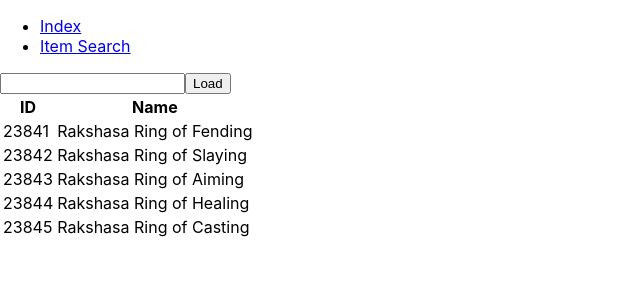
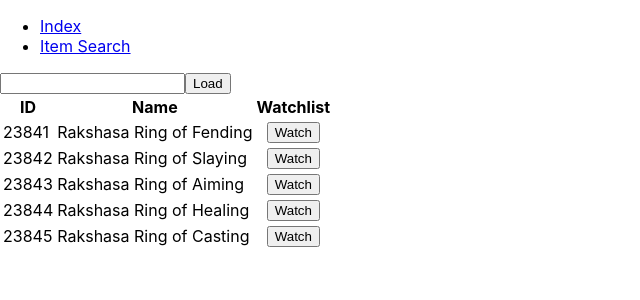
Before and after one commit to argoneuscze/FFXIV-Watcher, a React (Create React App) app: page /#/ in a window 1280 px wide. Both pictures are taken after a click on the button "Load". Shown: the top 300 px of the page, without its empty margins (0-640 px from the left). Built offline with nearby package versions, Linux system fonts and the light colour scheme.

Commit message:
added watch/unwatch

```diff
--- a/src/actions/watchlistActions.js
+++ b/src/actions/watchlistActions.js
@@ -10,11 +10,11 @@ export function watchlistAdd(item) {
     }
 }
 
-export function watchlistRemove(id) {
+export function watchlistRemove(item) {
     return {
         type: WATCHLIST_REMOVE,
         payload: {
-            id: id
+            id: item.ID
         }
     }
 }
--- a/src/components/item_search/SearchResultsTable.js
+++ b/src/components/item_search/SearchResultsTable.js
@@ -1,12 +1,23 @@
 import React from 'react';
 
 export default class SearchResultsTable extends React.Component {
+    isWatched(id) {
+        return this.props.watched.has(id);
+    }
+
     render() {
         const items = this.props.data.map(val => {
             return (
                 <tr key={val.ID}>
                     <td>{val.ID}</td>
                     <td>{val.name}</td>
+                    <th>
+                        {!this.isWatched(val.ID) ? (
+                            <button onClick={() => this.props.watchAdd(val)}>Watch</button>
+                        ) : (
+                            <button onClick={() => this.props.watchRemove(val)}>Unwatch</button>
+                        )}
+                    </th>
                 </tr>
             )
         });
@@ -17,6 +28,7 @@ export default class SearchResultsTable extends React.Component {
                 <tr>
                     <th>ID</th>
                     <th>Name</th>
+                    <th>Watchlist</th>
                 </tr>
                 </thead>
                 <tbody>
--- a/src/containers/ItemSearchContainer.js
+++ b/src/containers/ItemSearchContainer.js
@@ -12,7 +12,8 @@ class ItemSearchContainer extends React.Component {
                 {this.props.isFetching && <p>Loading...</p>}
                 <SearchBox onSearch={this.props.itemSearchFetch}/>
                 {this.props.error.length > 0 && <p>Error occurred</p>}
-                <SearchResultsTable data={this.props.data}/>
+                <SearchResultsTable data={this.props.data} watched={this.props.watched}
+                                    watchAdd={this.props.watchlistAdd} watchRemove={this.props.watchlistRemove}/>
             </div>
         );
     }
@@ -21,7 +22,7 @@ class ItemSearchContainer extends React.Component {
 function mapStateToProps(state) {
     const {search, watchlist} = state;
     const watched_items = new Set();
-    Object.keys(watchlist.items).forEach((value => watched_items.add(value)));
+    Object.keys(watchlist.items).forEach((value => watched_items.add(parseInt(value))));
     return {
         isFetching: search.isFetching,
         error: search.error_message,
--- a/src/reducers/watchlistReducer.js
+++ b/src/reducers/watchlistReducer.js
@@ -9,10 +9,10 @@ export function watchlistReducer(state = initialState, action) {
         case WATCHLIST_ADD:
             return {
                 ...state,
-                items: {...state.items, [action.id]: action.item}
+                items: {...state.items, [action.payload.id]: action.payload.name}
             };
         case WATCHLIST_REMOVE:
-            const {[action.id]: _, ...rest} = state.items;
+            const {[action.payload.id]: a, ...rest} = state.items;
             return {
                 ...state,
                 items: rest
```
